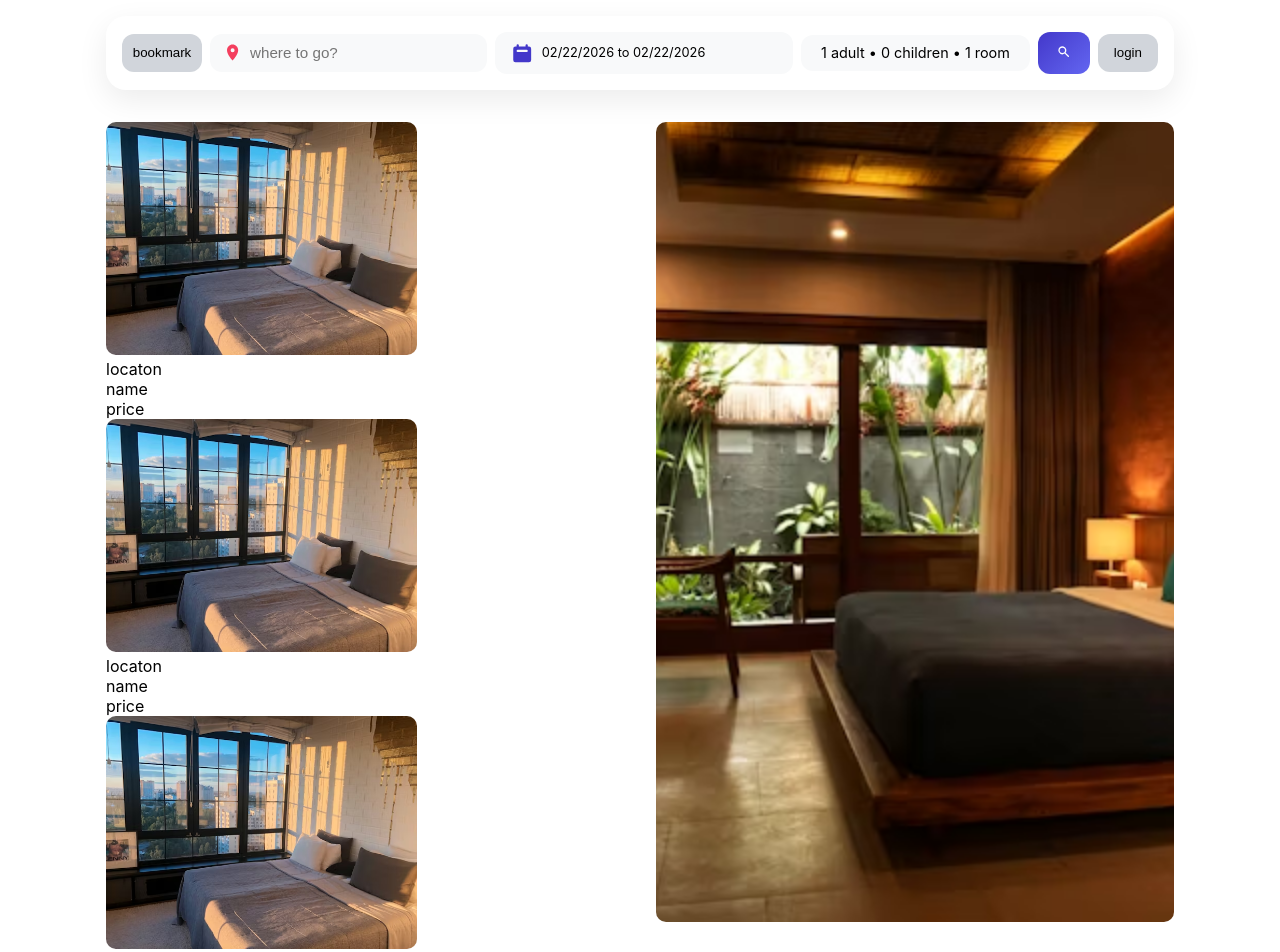
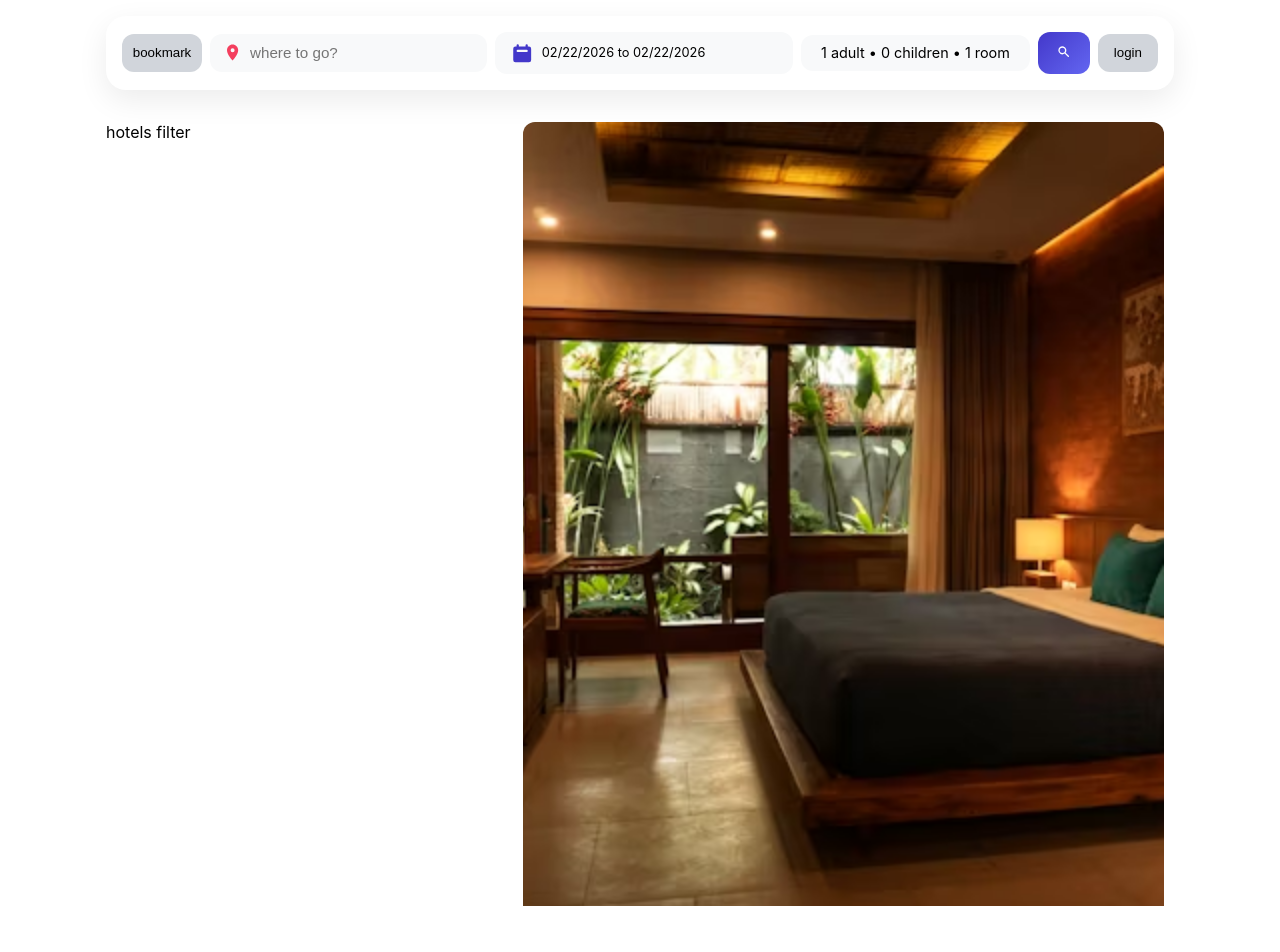
Before and after one commit to zohrehchenari1995/booking-Hotels-react, a React (Vite) app: page /hotels in a window 1280 px wide. Shown: the top 952 px of the page. After the commit the page ends 906 px from the top, so only its background shows below. Built offline with nearby package versions, Linux system fonts and the light colour scheme.

Commit message:
create nested route on hotels

```diff
--- a/src/App.css
+++ b/src/App.css
@@ -335,9 +335,10 @@
 }
 
 /*------------------------------------------------------------------------------ STYLE FOR HOTELS COMPONENT  */
-.hotels__content-search {
+/* .hotels__content-search {
   display: grid;
   grid-template-columns: 1fr;
+  animation: fadeSlide 0.8s ease forwards;
 }
 .hotels__map img {
   width: 100%;
@@ -382,10 +383,10 @@
     display: grid;
     grid-template-columns: 1fr;
     grid-column: 1/2;
-    grid-row: 1/-1;
   }
   .hotels__item img {
-    width: 60%;
+    width: 65%;
+    object-fit: cover;
     aspect-ratio: 4/3;
     border-radius: 10px;
     margin-top: 0;
@@ -395,10 +396,104 @@
     grid-template-columns: 1fr;
     grid-column: 2/3;
     height: 100vh;
+    grid-row: 1/-1;
+    overflow-y: auto;
   }
   .hotels__map img {
     width: 100%;
-    height: 100vh;
+    height: 100%;
     object-fit: cover;
   }
+
+
+
+} */
+
+.hotels__content-search {
+  display: flex;
+  flex-direction: column;
+  animation: fadeSlide 0.8s ease forwards;
 }
+.hotels__map img {
+  width: 100%;
+  border-radius: 12px;
+}
+.all__hotels {
+  display: flex;
+  flex-direction: column;
+  flex-wrap: wrap;
+}
+.hotels__item img {
+  width: 100%;
+  height: 200px;
+  object-fit: cover;
+  margin-top: 2rem;
+  border-radius: 12px;
+}
+.hotels__location{
+  font-size:1.4rem;
+  font-weight: bold;
+}
+.hotels__name{
+  font-size: 1.3rem;
+}
+.hotels__price{
+  font-size: 1.2rem;
+}
+
+@media screen and (min-width: 768px) {
+  .all__hotels {
+    display: flex;
+    flex-direction: row;
+    /* for fix gap left and right...... */
+    margin-right: -10px;
+  }
+  .hotels__item {
+    width: 50%;
+    padding: 10px;
+  }
+}
+
+@media screen and (min-width: 1024px) {
+  .hotels__content-search {
+    display: flex;
+    flex-direction: row;
+    height: 100vh;
+    overflow: hidden;
+  }
+  .hotels__map {
+    order: 2;
+    width: 60%;
+    /* display: flex;
+    align-items: stretch; */
+    height: 100vh;
+  }
+  .hotels__map img {
+    width: 100%;
+    height: 100%;
+    object-fit: cover;
+  }
+  .all__hotels {
+    display: flex;
+    flex-direction: column;
+    width: 40%;
+    flex-wrap: nowrap;
+    height: 100vh;
+    overflow-y: auto;
+  }
+  .hotels__item {
+    width: 50%;
+    padding: 0;
+  }
+  .hotels__item{
+    display: flex;
+  }
+  .hotels__item img {
+    width: 70%;
+    height: 150px;
+    object-fit: cover;
+    margin-top: 0;
+    margin-right: 1rem;
+    margin-bottom: 1rem;
+  }
+}
--- a/src/App.jsx
+++ b/src/App.jsx
@@ -4,7 +4,7 @@ import "./App.css";
 import { Toaster } from "react-hot-toast";
 import LocationList from "./components/LocationList/LocationList";
 import { Route, Routes } from "react-router-dom";
-import Hotels from "./components/Hotels/Hotels";
+import AppLayout from "./components/AppLayout/AppLayout";
 
 function App() {
   return (
@@ -14,7 +14,10 @@ function App() {
       {/* all route............ */}
       <Routes>
         <Route path="/" element={<LocationList />} />
-        <Route path="/hotels" element={<Hotels />} />
+        <Route path="/hotels" element={<AppLayout />} >
+       <Route index element={<div>hotels filter</div>}/>
+         <Route path=":id" element={<div> single hotels </div>}/>
+        </Route>
       </Routes>
     </div>
   );
--- /dev/null
+++ b/src/components/AppLayout/AppLayout.jsx
@@ -0,0 +1,39 @@
+import React from "react";
+import { Outlet } from "react-router-dom";
+
+function AppLayout() {
+  return (
+    <div className="hotels__content-search  container-header">
+      <div className="hotels__map">
+        <img src="/images/room1.avif" alt="" />
+      </div>
+
+      <div className="all__hotels">
+
+        <Outlet/>
+        {/* <div className="hotels__item item__one">
+          <img src="/public/images/room2.avif" alt="" />
+
+          <div className="hotels__description">
+            <p className="hotels__location">locaton</p>
+            <p className="hotels__name">name</p>
+            <p className="hotels__price">€price</p>
+          </div>
+        </div> */}
+
+         {/* <div className="hotels__item item__one">
+          <img src="/public/images/room2.avif" alt="" />
+
+          <div className="hotels__description">
+            <p className="hotels__location">locaton</p>
+            <p className="hotels__name">name</p>
+            <p className="hotels__price">€price</p>
+          </div>
+        </div> */}
+      </div>
+
+    </div>
+  );
+}
+
+export default AppLayout;
--- a/src/components/Header/Header.jsx
+++ b/src/components/Header/Header.jsx
@@ -116,8 +116,8 @@ function Header() {
         </div>
 
         {/* SEARCH ITEM.......................................... */}
-        <div className="detail__serarch">
-          <button className="search__button"  onClick={handleSearch}>
+        <div className="detail__serarch"  onClick={handleSearch}>
+          <button className="search__button"  >
             <HiSearch className="search__icon" />
           </button>
         </div>
--- a/src/components/Hotels/Hotels.jsx
+++ /dev/null
@@ -1,75 +0,0 @@
-import React from 'react'
-
-function Hotels() {
-  return (
-    <div className="hotels__content-search  container-header">
-      <div className="hotels__map">
-        <img src="/images/room1.avif" alt="" />
-        </div>
-      <div className="all__hotels">
-        <div className="hotels__item item__one">
-          <img src="/public/images/room2.avif" alt="" />
-          <div>
-            <p className="hotels__location">locaton</p>
-            <p className="hotels__name">name</p>
-            <p className="hotels__price">price</p>
-          </div>
-        </div>
-        <div className="hotels__item item__two">
-          <img src="/public/images/room2.avif" alt="" />
-          <div>
-            <p className="hotels__location">locaton</p>
-            <p className="hotels__name">name</p>
-            <p className="hotels__price">price</p>
-          </div>
-        </div>
-      <div className="hotels__item item__two">
-          <img src="/public/images/room2.avif" alt="" />
-          <div>
-            <p className="hotels__location">locaton</p>
-            <p className="hotels__name">name</p>
-            <p className="hotels__price">price</p>
-          </div>
-        </div>
-
-        <div className="hotels__item item__two">
-          <img src="/public/images/room2.avif" alt="" />
-          <div>
-            <p className="hotels__location">locaton</p>
-            <p className="hotels__name">name</p>
-            <p className="hotels__price">price</p>
-          </div>
-        </div>
-
-        <div className="hotels__item item__two">
-          <img src="/public/images/room2.avif" alt="" />
-          <div>
-            <p className="hotels__location">locaton</p>
-            <p className="hotels__name">name</p>
-            <p className="hotels__price">price</p>
-          </div>
-        </div>
-
-        <div className="hotels__item item__two">
-          <img src="/public/images/room2.avif" alt="" />
-          <div>
-            <p className="hotels__location">locaton</p>
-            <p className="hotels__name">name</p>
-            <p className="hotels__price">price</p>
-          </div>
-        </div>
-
-        <div className="hotels__item item__two">
-          <img src="/public/images/room2.avif" alt="" />
-          <div>
-            <p className="hotels__location">locaton</p>
-            <p className="hotels__name">name</p>
-            <p className="hotels__price">price</p>
-          </div>
-        </div>
-      </div>
-    </div>
-  )
-}
-
-export default Hotels
```
